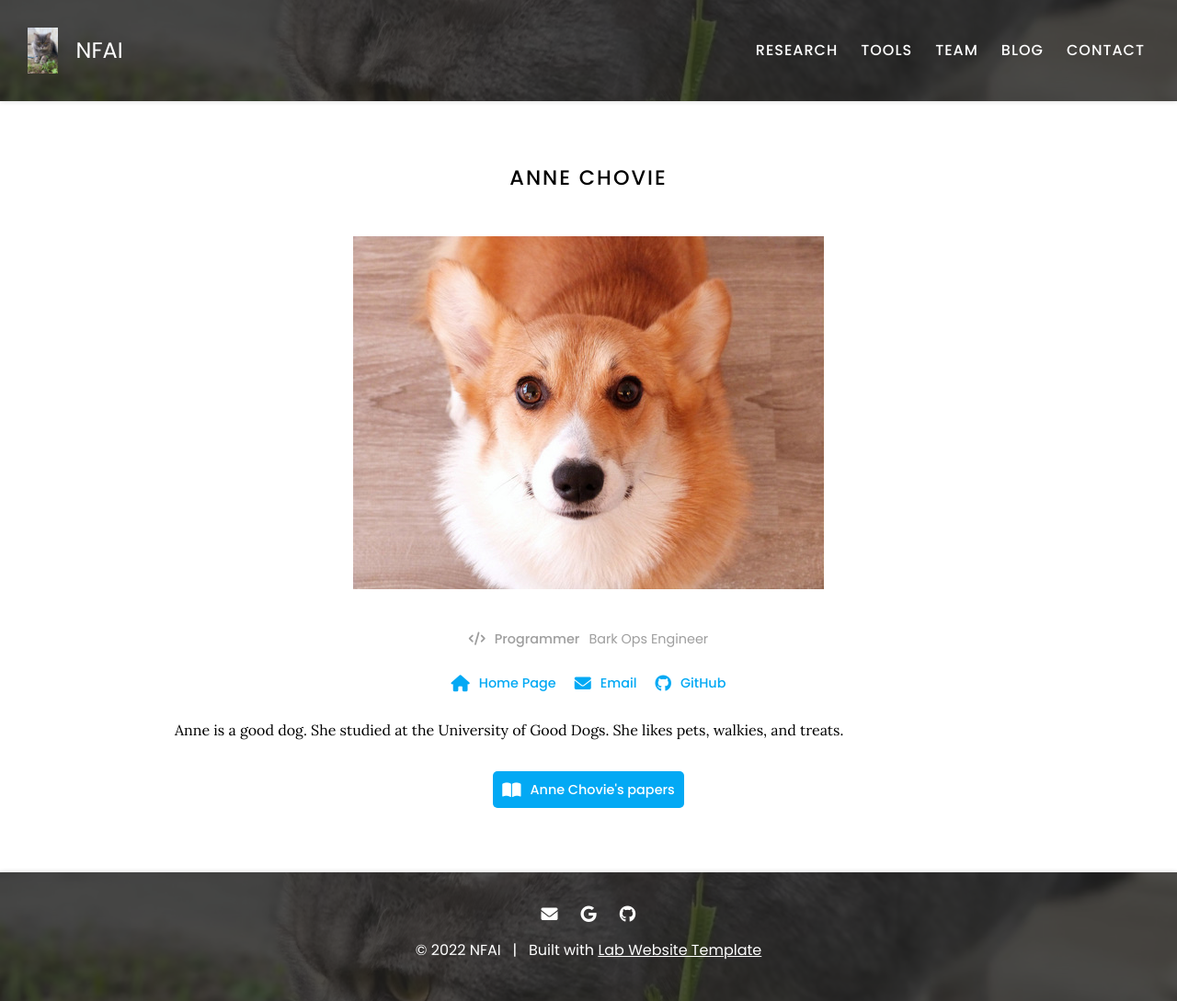
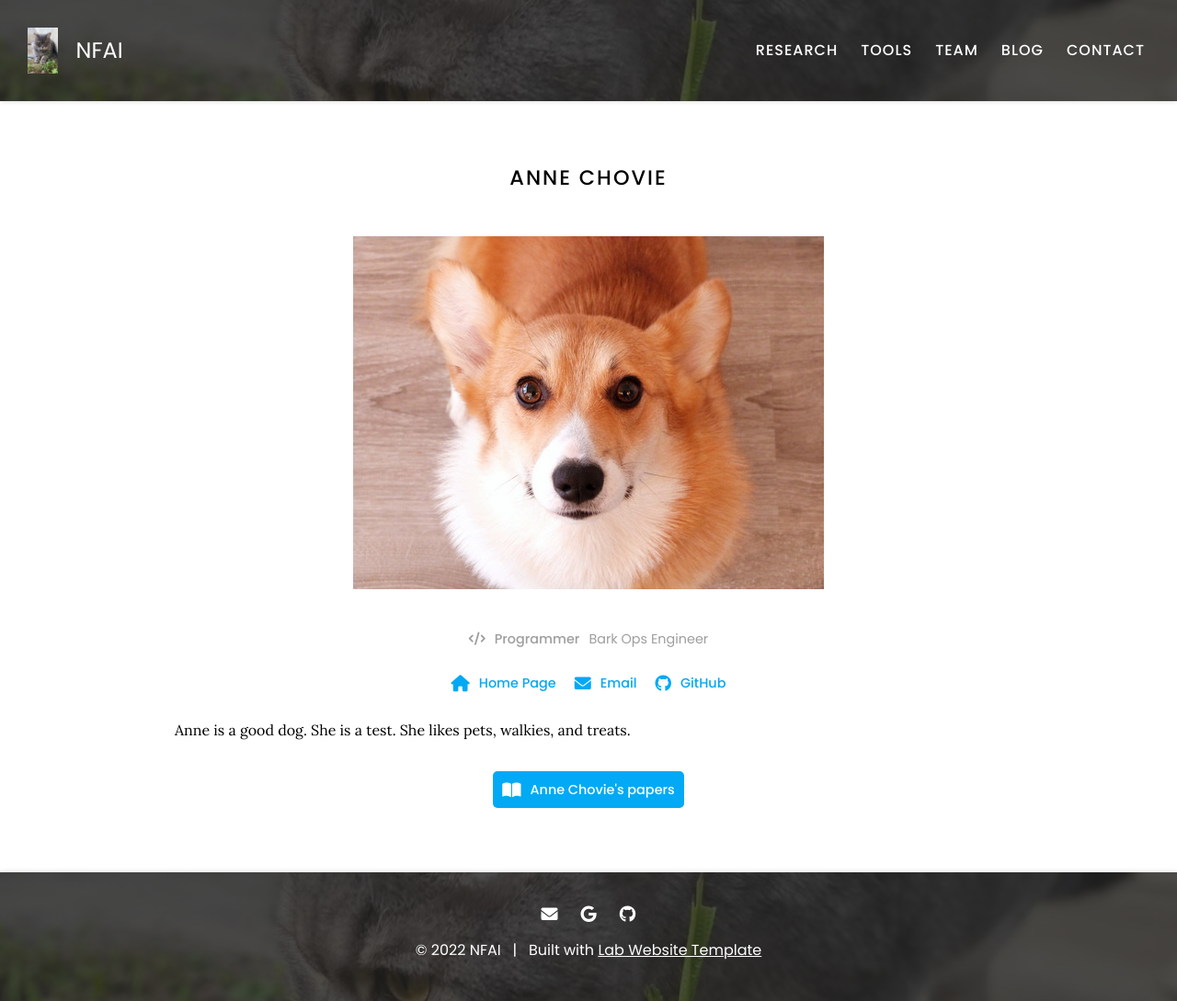
Before and after one commit to AiluroMind/AiluroMind.github.io, a Jekyll site: the page built from _members/anne-chovie.md, in a window 1280 px wide. Shown: the whole page at 92% size. Built offline with Jekyll 4.4.1, drawn with Linux system fonts in a browser that asks for light colours.

Commit message:
Update anne-chovie.md

```diff
--- a/_members/anne-chovie.md
+++ b/_members/anne-chovie.md
@@ -13,5 +13,5 @@ links:
 ---
 
 Anne is a good dog.
-She studied at the University of Good Dogs.
+She is a test.
 She likes pets, walkies, and treats.
```
